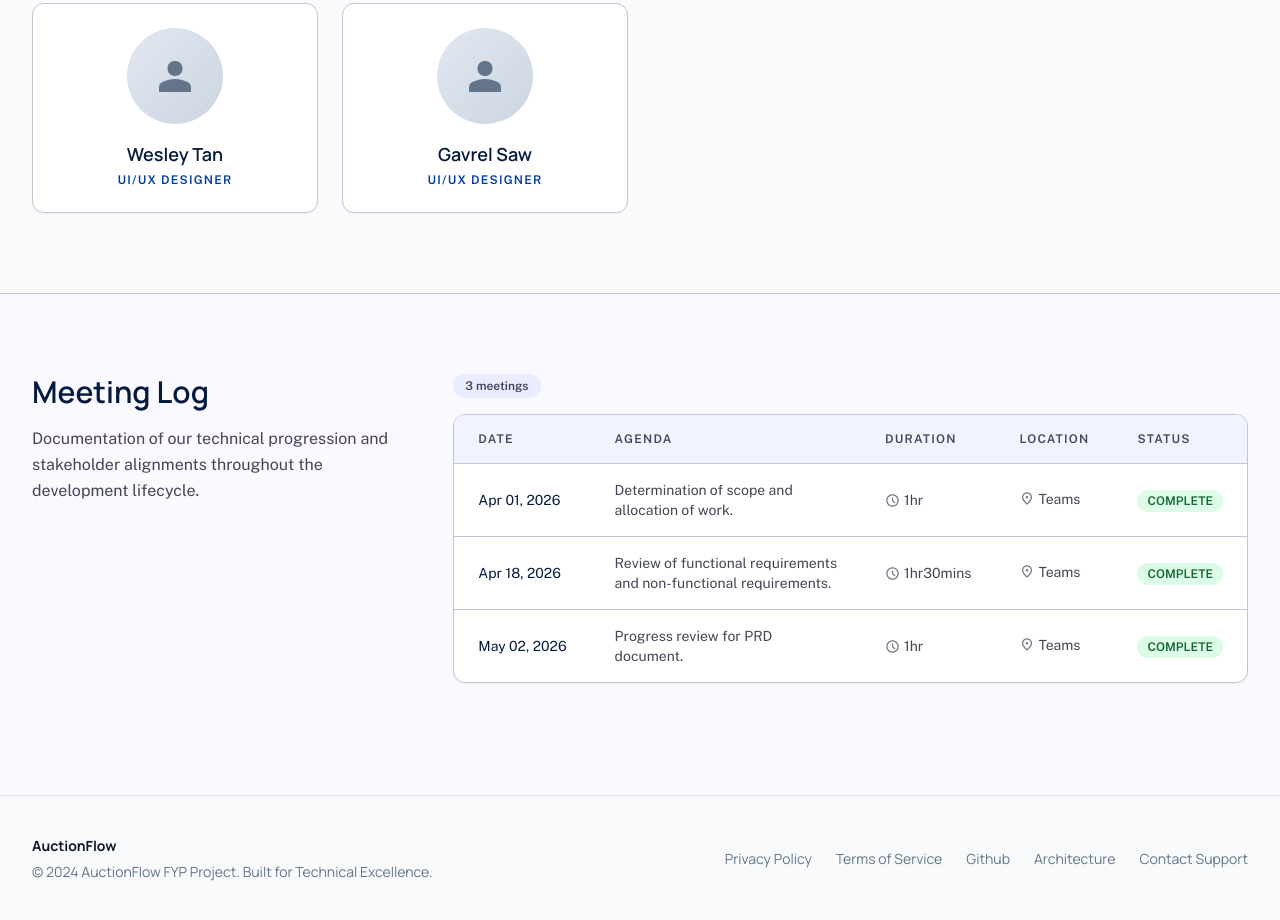
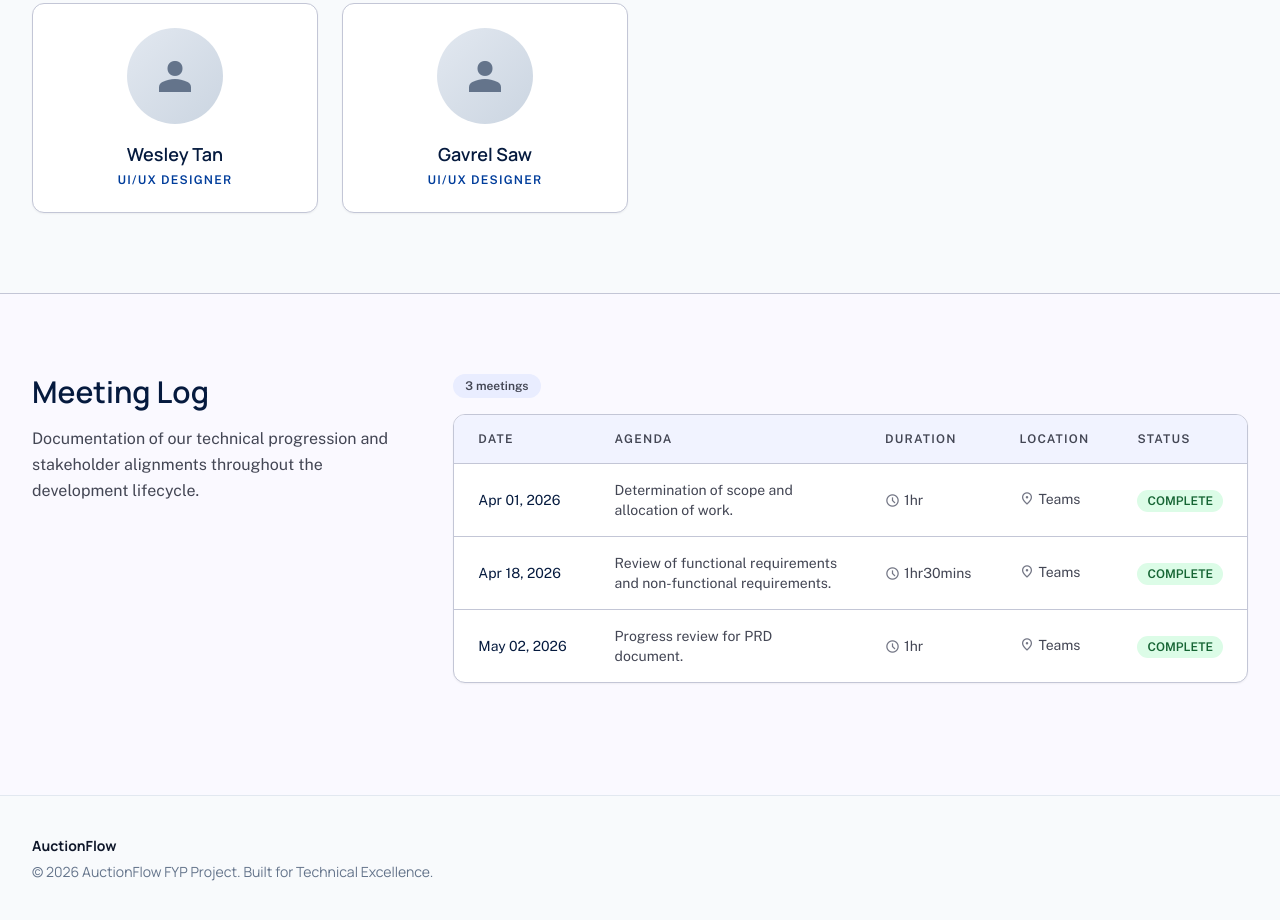
Before and after one commit to AungKhantMinnnnN/FYP_Introduction_Webpage, a plain HTML site: page index.html in a window 1280 px wide. Shown: the part 1930-2850 px from the top of the page. Drawn offline with nearby package versions, Linux system fonts and the light colour scheme.

Commit message:
Removed footer

```diff
--- a/index.html
+++ b/index.html
@@ -622,36 +622,9 @@
                 <div class="flex flex-col gap-1.5">
                     <div class="font-bold text-slate-900">AuctionFlow</div>
                     <p class="text-slate-500">
-                        © 2024 AuctionFlow FYP Project. Built for Technical
+                        © 2026 AuctionFlow FYP Project. Built for Technical
                         Excellence.
                     </p>
-                </div>
-                <div class="flex gap-6">
-                    <a
-                        class="text-slate-500 hover:text-blue-600 hover:underline transition-all"
-                        href="#"
-                        >Privacy Policy</a
-                    >
-                    <a
-                        class="text-slate-500 hover:text-blue-600 hover:underline transition-all"
-                        href="#"
-                        >Terms of Service</a
-                    >
-                    <a
-                        class="text-slate-500 hover:text-blue-600 hover:underline transition-all"
-                        href="#"
-                        >Github</a
-                    >
-                    <a
-                        class="text-slate-500 hover:text-blue-600 hover:underline transition-all"
-                        href="#"
-                        >Architecture</a
-                    >
-                    <a
-                        class="text-slate-500 hover:text-blue-600 hover:underline transition-all"
-                        href="#"
-                        >Contact Support</a
-                    >
                 </div>
             </div>
         </footer>
```
